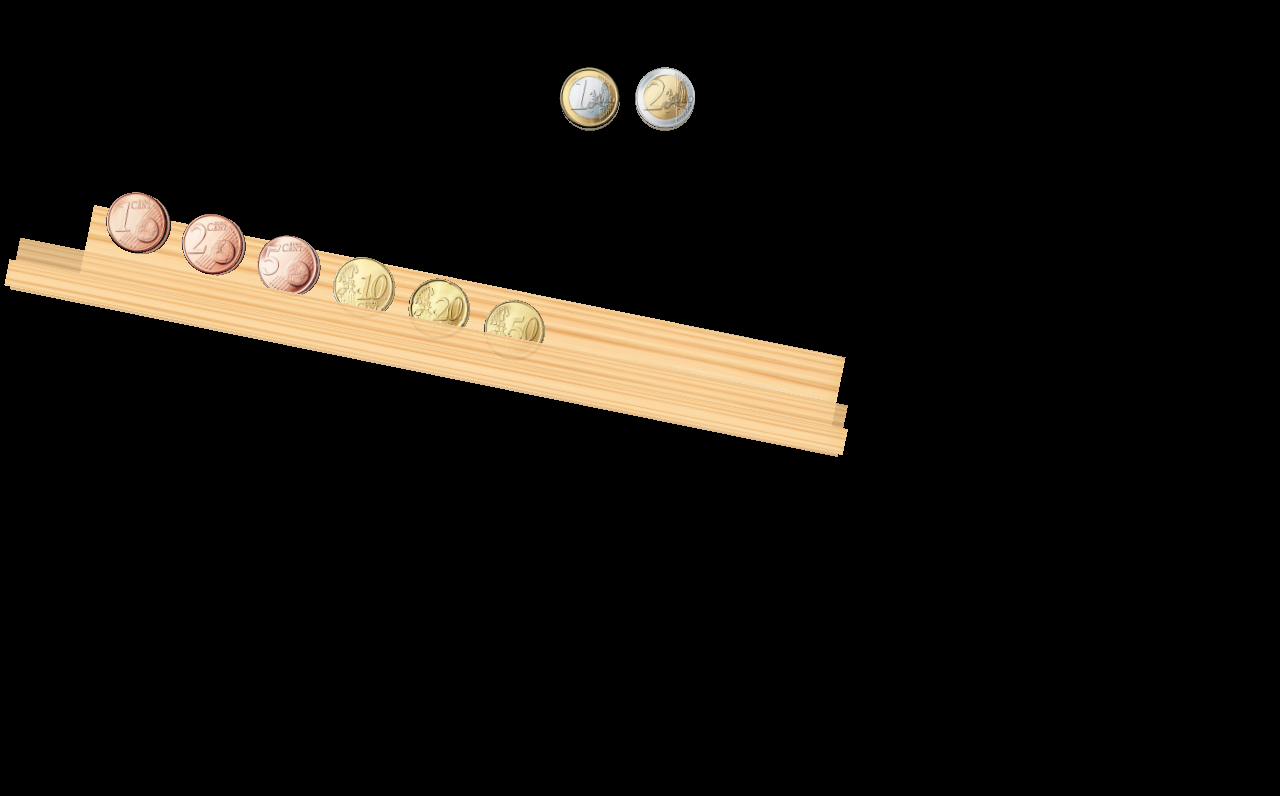
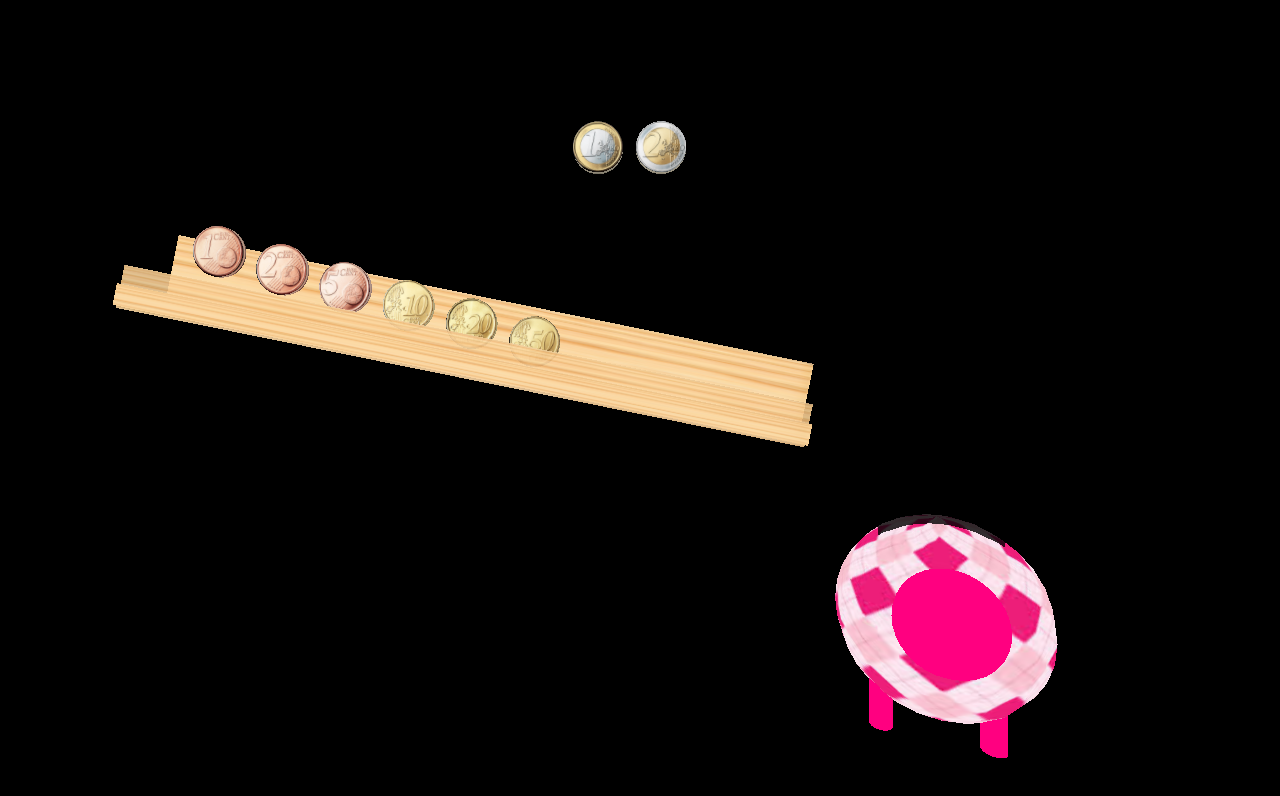
Before and after one commit to maartenschelven/coinsforkids, a plain HTML site: page index.html in a window 1280 px wide. Drawn offline with Linux system fonts and the light colour scheme; animation ran at ten frames a second.

Commit message:
added varken

```diff
--- a/index.html
+++ b/index.html
@@ -12,6 +12,7 @@
 <script src="js/lib/OrbitControls.js"></script>
 <script src="js/coin.js"></script>
 <script src="js/balk.js"></script>
+<script src="js/varken.js"></script>
 
 
 <script>
@@ -19,7 +20,7 @@
     var renderer = new THREE.WebGLRenderer();
 
     var camera = new THREE.PerspectiveCamera( 75, window.innerWidth/window.innerHeight, 0.1, 1000 );
-    camera.position.z = 10;
+    camera.position.z = 12;
 
     controls = new THREE.OrbitControls( camera, renderer.domElement );
     controls.enableDamping = true;
@@ -51,8 +52,10 @@
     scene.add(twoEruoCoin.getCoinCylinder());
 
     var balk = new Balk();
-    scene.add(balk.createBalk(scene));
+    balk.createBalk(scene);
 
+    var varken = new Varken();
+    varken.createVarken(scene);
 
     renderer.setSize( window.innerWidth, window.innerHeight );
     document.body.appendChild( renderer.domElement );
--- a/js/coin.js
+++ b/js/coin.js
@@ -78,9 +78,9 @@ function Coin(placeInRow, name, type, value, position) {
     this.rollThroughBalk = function() {
 
         if (this.coinCylinder.position.x < 7) {
-            this.coinCylinder.rotation.y = this.coinCylinder.rotation.y - 0.4;
-            this.coinCylinder.position.x = this.coinCylinder.position.x + 0.1;
-            this.coinCylinder.position.y = this.coinCylinder.position.y - 0.020;
+            this.coinCylinder.rotation.y += -0.2;
+            this.coinCylinder.position.x += 0.06;
+            this.coinCylinder.position.y += -0.012;
             return false;
         } else {
             return true;
@@ -88,12 +88,8 @@ function Coin(placeInRow, name, type, value, position) {
     }
 
     this.startDropToPiggyBank = function () {
-        if (this.coinCylinder.position.y > -7) {
-            this.coinCylinder.rotation.y = this.coinCylinder.rotation.y - 0.2;
-            this.coinCylinder.rotation.x = this.coinCylinder.rotation.x - 0.04;
-            this.coinCylinder.rotation.z = this.coinCylinder.rotation.z - 0.02;
-
-            this.coinCylinder.position.y = this.coinCylinder.position.y - 0.05;
+        if (this.coinCylinder.position.y > -5) {
+            this.coinCylinder.position.y += - 0.05;
             return false;
         } else {
             return true;
--- a/js/varken.js
+++ b/js/varken.js
@@ -8,41 +8,64 @@
 
 function Varken() {
 
-    this.createVarken = function(scene) {
+    this.createVarken = function (scene) {
+
+        var varken = new THREE.Object3D();//create an empty container
+
+
         // materials (colors)
-			var green = new THREE.MeshBasicMaterial( { color: 0x00ff00 } );
-			var red = new THREE.MeshBasicMaterial( { color: 0xff0000 } );
-			var blue = new THREE.MeshBasicMaterial( { color: 0x0000ff } );
-			var orange = new THREE.MeshBasicMaterial( { color: 0xff8000 } );
-			var pink = new THREE.MeshBasicMaterial( { color: 0xff0080 } );
-			var black = new THREE.MeshBasicMaterial( { color: 0x000000 } );
+        var green = new THREE.MeshBasicMaterial({color: 0x00ff00});
+        var red = new THREE.MeshBasicMaterial({color: 0xff0000});
+        var blue = new THREE.MeshBasicMaterial({color: 0x0000ff});
+        var orange = new THREE.MeshBasicMaterial({color: 0xff8000});
+        var pink = new THREE.MeshBasicMaterial({color: 0xff0080});
+
+        var pinkTexture = new THREE.TextureLoader().load("images/pinkPattern.jpeg");
+        var pinkPattern = new THREE.MeshBasicMaterial({map: pinkTexture});
+
+        var black = new THREE.MeshBasicMaterial({color: 0x000000});
+        var blackTransparent = new THREE.MeshBasicMaterial({color: 0x000000,transparent: true, opacity: 0.8});
 
         // body parts
-			var romp 		= new THREE.Mesh(new THREE.SphereGeometry( 4.5, 16, 16 ),pink);
-			var kop 		= new THREE.Mesh(new THREE.SphereGeometry( 2, 16, 16 ),green);
-			var poot 		= new THREE.Mesh(new THREE.CylinderGeometry( .5, .5, 2, 64 ),blue);
-			var hole	 = new THREE.Mesh(new THREE.BoxGeometry( 3, 1, 0.8 ), black);
-			kop.position.set(4,1,0);
-			hole.position.set(0,4,0);
+        var romp = new THREE.Mesh(new THREE.SphereGeometry(2.25, 16, 16), pinkPattern);
+        var kop = new THREE.Mesh(new THREE.CylinderGeometry(1, 1, 1,32), pink);
+        var hole = new THREE.Mesh(new THREE.BoxGeometry(1, 4.5, 2.5, 0.8), blackTransparent);
+        //var noseHoleLeft = new THREE.Mesh(new THREE.CylinderGeometry(1, 1, 1,32), orange);
+        //var noseHoleRight = new THREE.Mesh(new THREE.CylinderGeometry(1, 1, 1,32), orange);
 
-			scene.add(romp);
-			scene.add(kop);
-			scene.add(hole);
+        kop.rotation.z = 2;
+        kop.position.set(2, .5, 0);
+        //eyeRight.
 
-			function createPoot(){
-				return new THREE.Mesh(new THREE.CylinderGeometry( .5, .5, 2, 64 ),blue);
+        varken.add(romp);
+        varken.add(kop);
+        varken.add(hole);
+        //varken.add(eyeLeft);
+        //varken.add(eyeRight);
+
+        function createPoot() {
+            return new THREE.Mesh(new THREE.CylinderGeometry(.25, .25, 1, 32), pink);
         }
 
         var poten = [createPoot(), createPoot(), createPoot(), createPoot()];
 
-			for(var i in poten){
+        for (var i in poten) {
             var poot = poten[i];
-				scene.add(poot);
+            varken.add(poot);
         }
 
-			poten[0].position.set(-1,-2,4);
-			poten[1].position.set(-1,-2,-4);
-			poten[2].position.set(1,-2,4);
+        poten[0].position.set(0.8, -2,1.2); // Rechts voor // (x,y,z)
+        poten[1].position.set(-1, -2, 1.2); // Rechts achter
+        poten[2].position.set(0.8, -2, -1); // Links voor
+        poten[3].position.set(-1, -2, -1);    // Rechts achter
+
+
+        varken.position.z = -0.3;
+        varken.position.x = 7;
+        varken.position.y = -5;
+        varken.rotation.y = -2;
+
+        scene.add(varken);
     }
 
 }
```
Also changed, not shown: images/pinkPattern.jpeg (added), 1 other file. Lines whose indentation alone changed are shown as unchanged.
